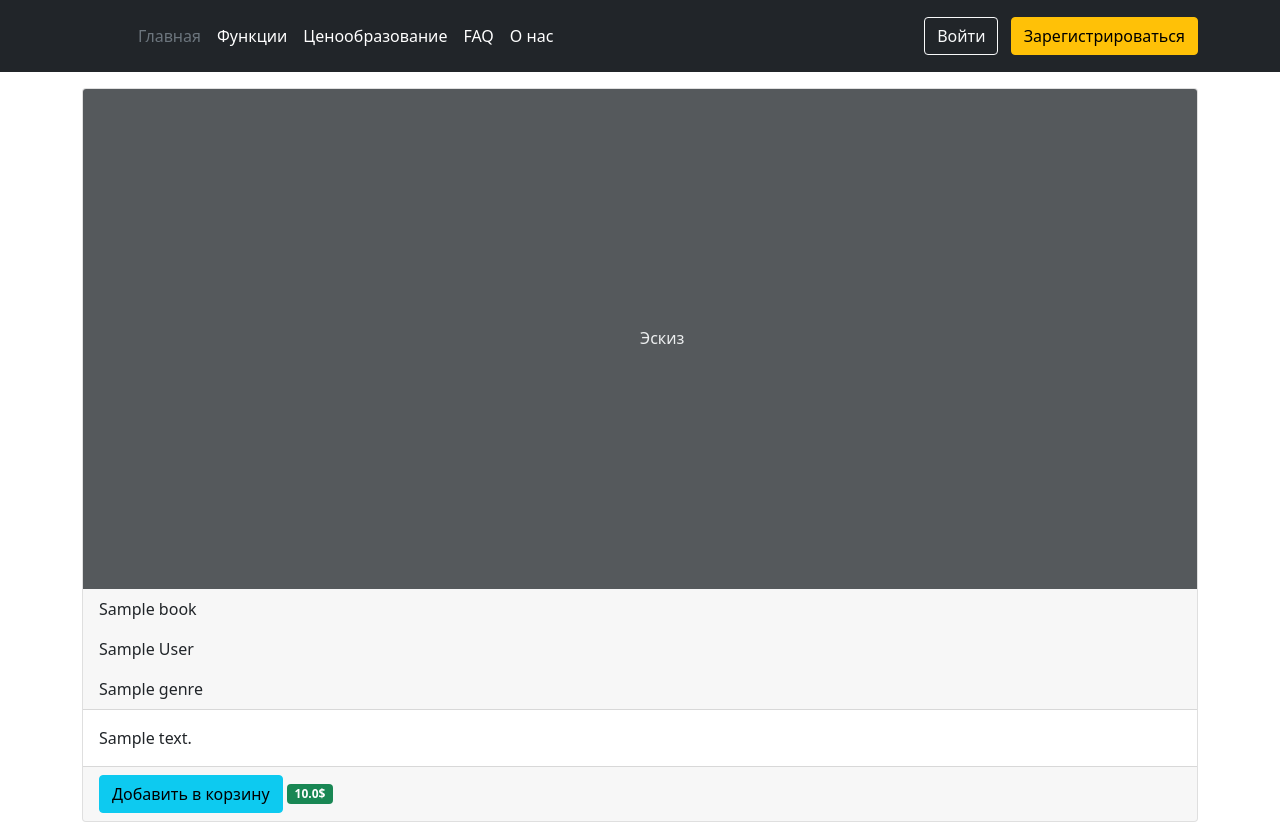
After one commit to olchrkk/book_shop_django, a Django app: page /catalog/1/ in a window 1280 px wide. The commit adds this page. Run offline with Django 4.2, Linux system fonts and the light colour scheme; tables that the repository leaves empty hold one stand-in row (values such as "Sample post").

Commit message:
- lesson-23

```diff
--- a/accounts/forms.py
+++ b/accounts/forms.py
@@ -17,4 +17,4 @@ class UserRegistrationForm(forms.ModelForm):
         data = self.cleaned_data
         if data['password'] != data['password2']:
             raise forms.ValidationError("Пароли не совпадают")
-        raise data['password2']
+        return data['password2']
--- a/catalog/models.py
+++ b/catalog/models.py
@@ -1,5 +1,5 @@
 from django.db import models
-
+from django.urls import reverse
 
 class Genre(models.Model):
     name = models.CharField(max_length=50)
@@ -32,4 +32,7 @@ class Book(models.Model):
     def display_genre(self):
         return ', '.join([genre.name for genre in self.genre.all()])
 
+    def get_book_url(self):
+        return reverse('catalog-book', args=[self.id])
+
     display_genre.short_description = 'Genre'
--- a/catalog/urls.py
+++ b/catalog/urls.py
@@ -1,6 +1,6 @@
 from django.contrib import admin
 from django.urls import path, include
-from .views import IndexView
+from .views import IndexView, BookView
 
 # '' - домашняя страница
 # books/ - список всех книг
@@ -8,5 +8,6 @@ from .views import IndexView
 # book/<id> - детальная информация для определенной книги
 # author/<id> - детальная информация для автора
 urlpatterns = [
-    path('', IndexView.as_view(), name='catalog-index')
+    path('', IndexView.as_view(), name='catalog-index'),
+    path('catalog/<int:id>/', BookView.as_view(), name='catalog-book')
 ]
--- a/catalog/views.py
+++ b/catalog/views.py
@@ -17,3 +17,13 @@ class IndexView(TemplateView):
             'authorsCount': authorsCount
         }
         return render(request, self.template_name, params)
+
+class BookView(TemplateView):
+    template_name = 'catalog/book.html'
+
+    def get(self, request, id):
+        book = Book.objects.get(id=id)
+        params = {
+            'book': book
+        }
+        return render(request, self.template_name, params)
--- a/shop/urls.py
+++ b/shop/urls.py
@@ -6,5 +6,6 @@ urlpatterns = [
     path('admin/', admin.site.urls),
     path('accounts/', include('django.contrib.auth.urls')),
     path('', include('catalog.urls')),
-    path('', include('accounts.urls'))
+    path('', include('accounts.urls')),
+    path('accounts/', include('accounts.urls'))
 ]
--- a/templates/accounts/registration.html
+++ b/templates/accounts/registration.html
@@ -2,10 +2,10 @@
 {% block content %}
 <main class="form-signin text-center container">
 
-  {% if form.errors %}
+  {% if user_form.errors %}
 
     <div class="alert alert-danger">
-      <strong>Error!</strong> {{form.errors}}
+      <strong>Error!</strong> {{user_form.errors.}}
     </div>
 
   {% endif %}
@@ -44,7 +44,7 @@
       <label for="floatingPassword2">Повторите Ваш пароль</label>
     </div>
 
-    <button class="w-100 btn btn-lg btn-primary" type="submit">Создать аккаунт</button>
+    <button class="w-100 btn btn-lg btn-info" type="submit">Создать аккаунт</button>
   </form>
 </main>
 {% endblock %}
--- /dev/null
+++ b/templates/catalog/book.html
@@ -0,0 +1,21 @@
+{% extends 'base.html' %}
+
+{% block content %}
+    <div class="container mt-3">
+      <div class="card">
+          <svg class="bd-placeholder-img card-img-top" width="30%" height="500px" xmlns="http://www.w3.org/2000/svg" role="img" aria-label="Placeholder: Эскиз" preserveAspectRatio="xMidYMid slice" focusable="false"><title>Placeholder</title><rect width="100%" height="100%" fill="#55595c"></rect><text x="50%" y="50%" fill="#eceeef" dy=".3em">Эскиз</text></svg>
+        <div class="card-header">
+            <p class="card-text">{{book.title}}</p>
+            <p class="card-text">{{book.author}}</p>
+            <p class="card-text">{{book.display_genre}}</p>
+        </div>
+        <div class="card-body">
+            <p class="card-text">{{book.summary}}</p>
+        </div>
+        <div class="card-footer">
+             <a type="button" class="btn btn-info">Добавить в корзину</a>
+            <span class="badge bg-success">{{book.price}}$</span>
+        </div>
+      </div>
+    </div>
+{% endblock %}
--- a/templates/catalog/index.html
+++ b/templates/catalog/index.html
@@ -43,8 +43,8 @@
                         <p class="card-text">Автор: {{book.author}}</p>
                         <div class="d-flex justify-content-between align-items-center">
                             <div class="btn-group">
-                                <button type="button" class="btn btn-sm btn-outline-secondary">Показать</button>
-                                <button type="button" class="btn btn-primary">Добавить в корзину</button>
+                                <a type="button" class="btn btn-sm btn-outline-secondary" href="{{ book.get_book_url }}">Показать</a>
+                                <a type="button" class="btn btn-info">Добавить в корзину</a>
                             </div>
                             <span class="badge bg-success">{{book.price}}$</span>
                         </div>
```
Also changed, not shown: accounts/views.py (+11 -2 lines).
